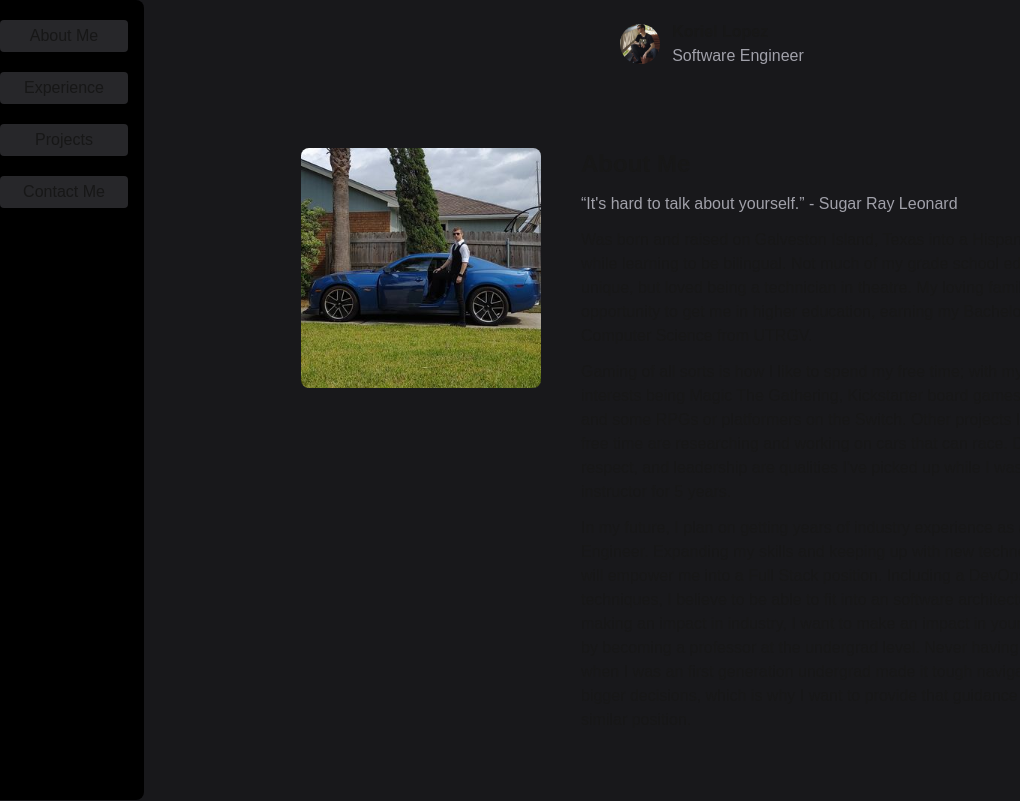
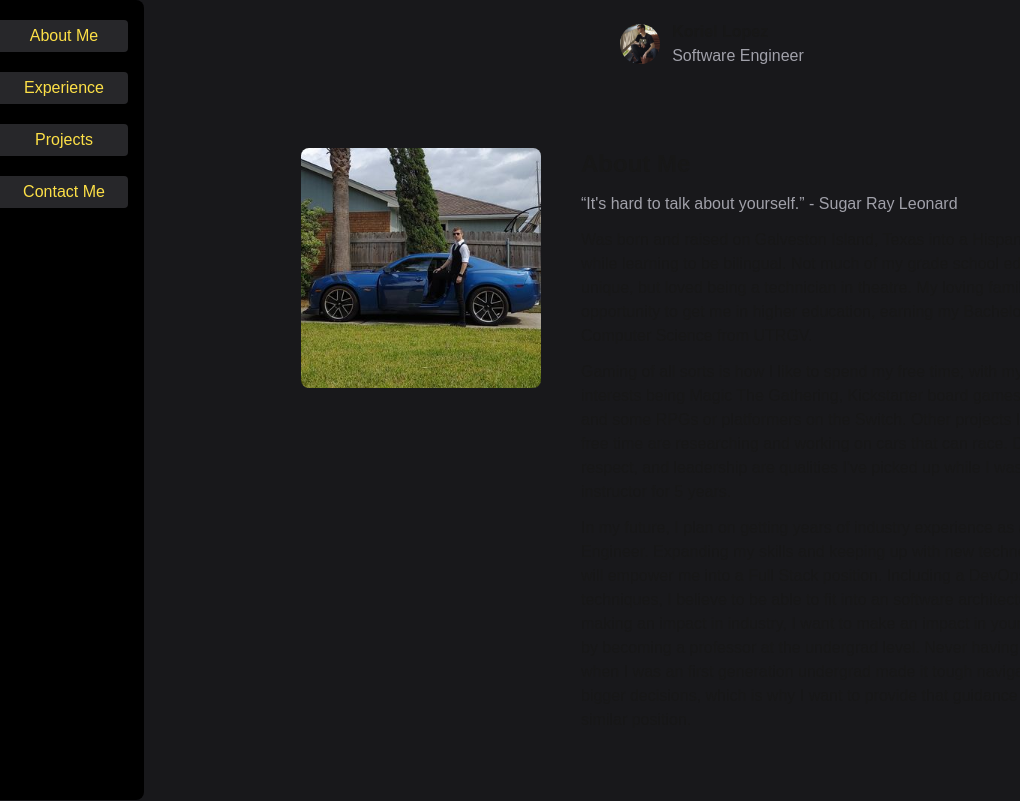
Before and after one commit to lopezkor000/portfolio, a Next.js app: page / in a window 1280 px wide. Shown: the top 801 px of the page, without its empty margins (0-1020 px from the left). Built offline with nearby package versions, Linux system fonts and the light colour scheme.

Commit message:
navbar colors and behavior

```diff
--- a/components/NavBar.tsx
+++ b/components/NavBar.tsx
@@ -12,7 +12,7 @@ const NavButton = (props: ButtonProps) => {
 
   return (
     <button
-      className="bg-zinc-800 w-32 h-8 rounded"
+      className="text-yellow-300 bg-zinc-800 w-32 h-8 rounded-e hover:text-white"
       onClick={() => scrollToContent(props.text)}
     >
       {props.text}
```
